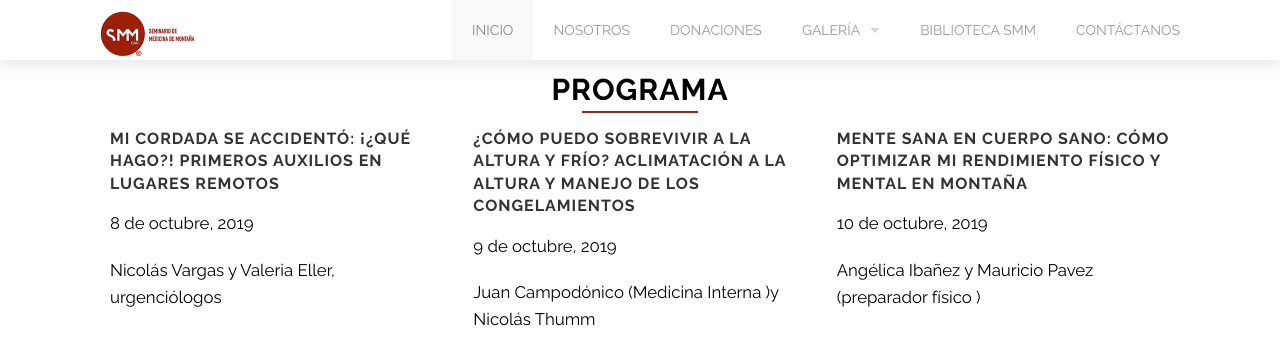
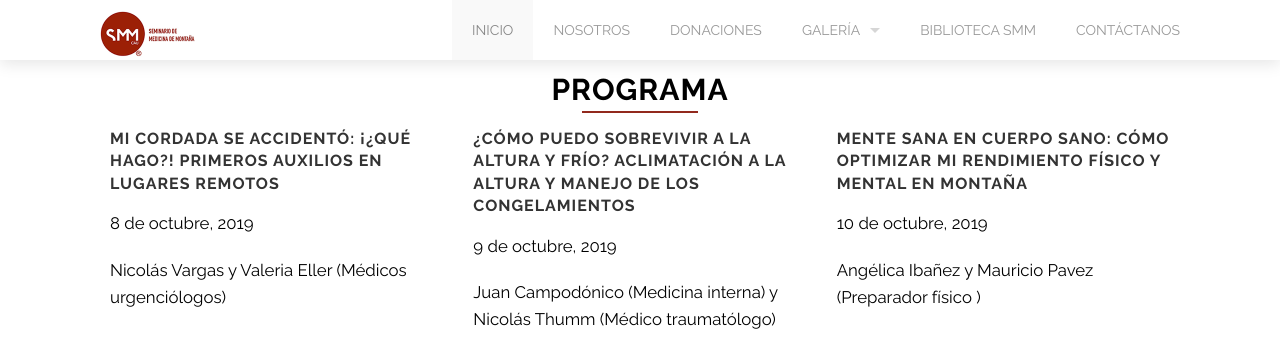
Before and after one commit to clubandinouniversitario/smm, a Jekyll site: the page built from index.html, in a window 1280 px wide and 900 px high, scrolled down 761 px, cut to the strip 0-349 px from the top of the window. Built offline with Jekyll 4.4.1, drawn with Linux system fonts in a browser that asks for light colours.

Commit message:
Update index.html

```diff
--- a/index.html
+++ b/index.html
@@ -159,17 +159,17 @@ milestones:
           <div class='medium-4 columns'>
             <h3> Mi cordada se accidentó: ¡¿Qué hago?! Primeros auxilios en lugares remotos </h3>
             <p> 8 de octubre, 2019 </p>
-            <p> Nicolás Vargas y Valeria Eller, urgenciólogos </p>
+            <p> Nicolás Vargas y Valeria Eller (Médicos urgenciólogos) </p>
           </div>
           <div class='medium-4 columns'>
             <h3> ¿Cómo puedo sobrevivir a la altura y frío? Aclimatación a la altura y manejo de los congelamientos </h3>
             <p> 9 de octubre, 2019 </p>
-            <p> Juan Campodónico (Medicina Interna )y Nicolás Thumm </p>
+            <p> Juan Campodónico (Medicina interna) y Nicolás Thumm (Médico traumatólogo) </p>
           </div>
           <div class='medium-4 columns'>
             <h3> Mente sana en cuerpo sano: cómo optimizar mi rendimiento físico y mental en montaña </h3>
             <p> 10 de octubre, 2019 </p>
-            <p> Angélica Ibañez y Mauricio Pavez (preparador físico )</p>
+            <p> Angélica Ibañez y Mauricio Pavez (Preparador físico )</p>
           </div>
           <br> <br>
       <div class='four spacing'></div>
```
